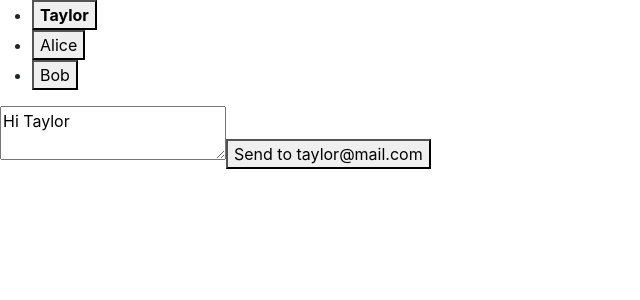
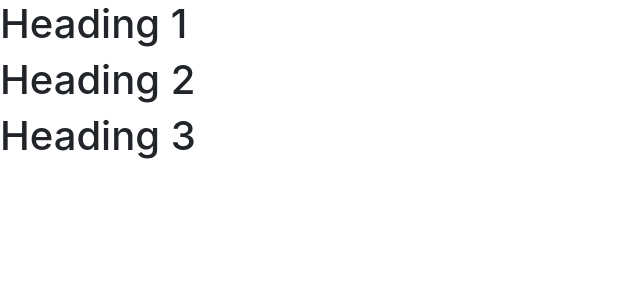
Before and after one commit to nishanmazumder/todo-react, a React (Create React App) app: page / in a window 1280 px wide. Shown: the top 300 px of the page, without its empty margins (0-640 px from the left). Built offline with nearby package versions, Linux system fonts and the light colour scheme.

Commit message:
level contex added

```diff
--- /dev/null
+++ b/src/components/jsx/Context/Context1/App.js
@@ -0,0 +1,17 @@
+import React from 'react';
+import Section from './Section';
+import Heading from './Heading';
+
+export default function Post() {
+   return (
+      <Section>
+         <Heading level={1}>Heading 1</Heading>
+         <Section>
+            <Heading level={2}>Heading 2</Heading>
+            <Section>
+               <Heading level={3}>Heading 3</Heading>
+            </Section>
+         </Section>
+      </Section>
+   )
+}
--- /dev/null
+++ b/src/components/jsx/Context/Context1/Context.js
@@ -0,0 +1,3 @@
+import { createContext } from "react";
+
+export const LevelContext = createContext(1)
--- /dev/null
+++ b/src/components/jsx/Context/Context1/Heading.js
@@ -0,0 +1,20 @@
+import { useContext } from 'react'
+import { LevelContext } from './Context'
+
+export default function Heading({ level, children }) {
+
+   const context = useContext(LevelContext);
+
+   console.log(context);
+
+   switch (context) {
+      case 1:
+         return <h1>{children}</h1>
+      case 2:
+         return <h2>{children}</h2>
+      case 3:
+         return <h3>{children}</h3>
+      default:
+         throw Error('Error: ' + level);
+   }
+}
--- /dev/null
+++ b/src/components/jsx/Context/Context1/Section.js
@@ -0,0 +1,7 @@
+import React from 'react'
+
+export default function Section({children}) {
+  return (
+    <section>{children}</section>
+  )
+}
--- a/src/index.js
+++ b/src/index.js
@@ -29,6 +29,7 @@ import "./index.css";
 // import Reducer from "./components/jsx/Reducer/App";
 // import Messenger from "./components/jsx/Reducer/ChatApp/App";
 import Messenger from "./components/jsx/Reducer/ChatAppRed/App";
+import Post from "./components/jsx/Context/Context1/App";
 
 
 import reportWebVitals from "./reportWebVitals";
@@ -63,7 +64,8 @@ root.render(
       {/* <ContactManager/> */}
       {/* <Reducer/> */}
       {/* <Messenger/> */}
-      <Messenger/>
+      {/* <Messenger/> */}
+      <Post/>
    </React.StrictMode>
 );
 
```
